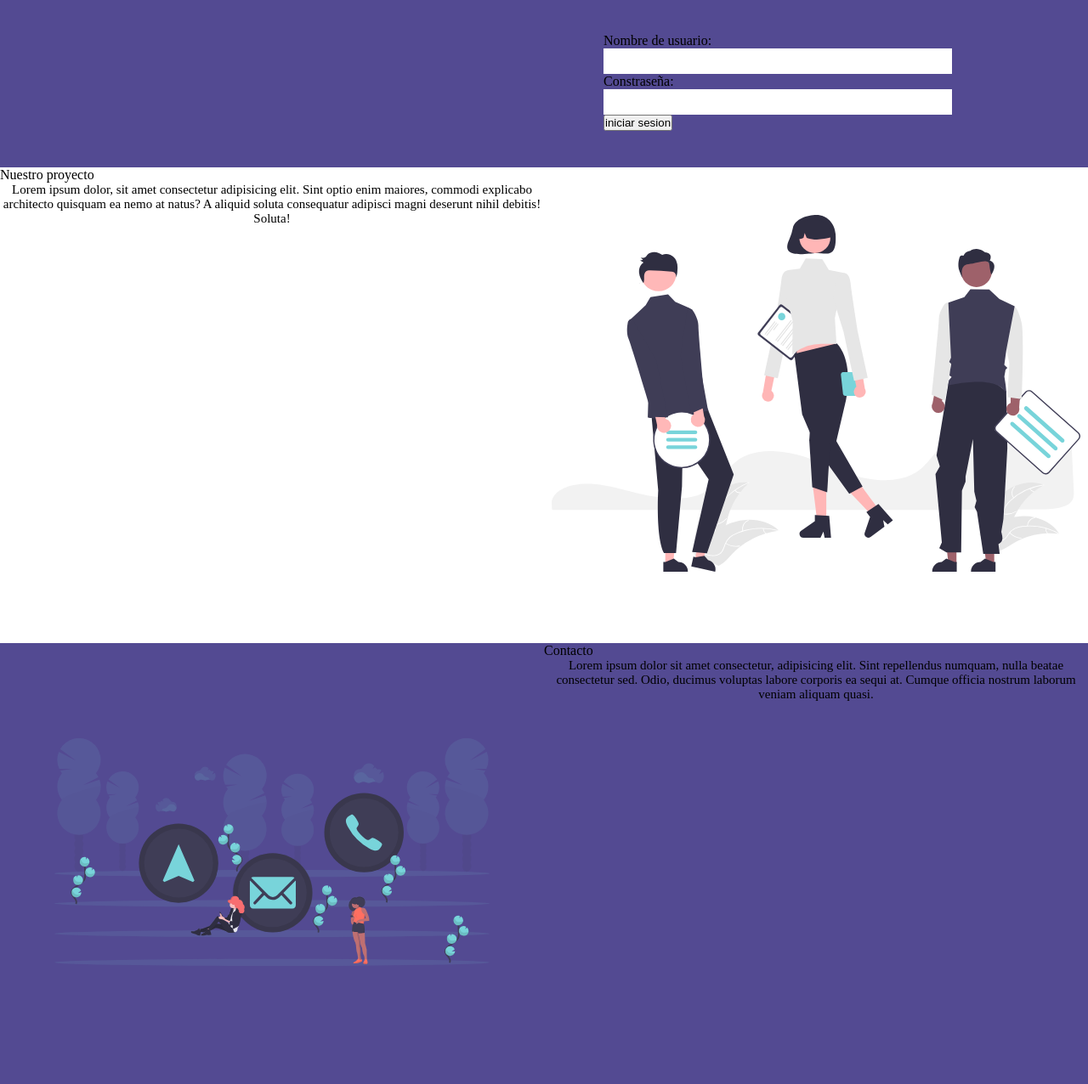
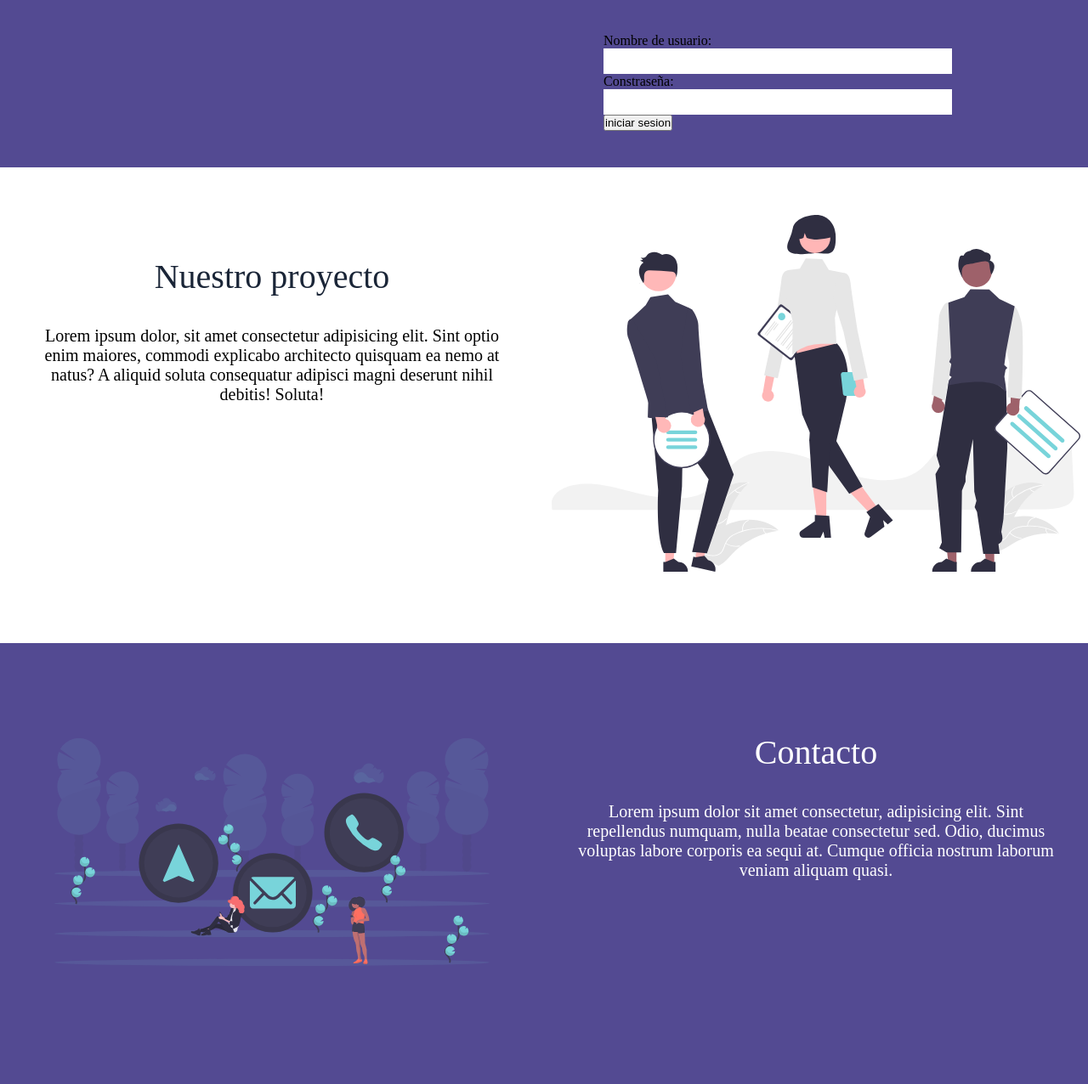
Before and after one commit to Nasher3296/ISolveIt, a PHP site: page / in a window 1280 px wide. Shown: the part 603-1879 px from the top of the page at 85% size. Run offline with PHP 8.4, Linux system fonts and the light colour scheme; some libraries are stand-ins or nearby versions.

Commit message:
Paso css para merge
Paso los cambios que hizo Belén en la otra rama para poder hacer el merge

```diff
--- a/PagInicio/style.css
+++ b/PagInicio/style.css
@@ -4,9 +4,9 @@
   box-sizing: border-box;
   }
 
-  html{
+html{
     scroll-behavior: smooth;
-  }
+}
 
 body{
 background-color:rgb(83, 74, 146);
@@ -234,6 +234,22 @@ border-radius: 20px;
   max-width: 500px;
   min-width: 350px;
   grid-area:form;
+  max-height: 400px;
+}
+.SobreNos_Titulo{
+  text-align: center;
+  color:#1a2537;
+  font-size: 40px;
+  padding-top: 15px;
+  margin: 90px 0px 0px 0px;
+}
+
+.Contacto_Titulo{
+  text-align: center;
+  color:white;
+  font-size: 40px;
+  padding-top: 15px;
+  margin: 90px 0px 0px 0px;
 }
 
 h2
@@ -242,7 +258,16 @@ h2
   color:#1a2537;
   font-size: 30px;
   padding-top: 15px;
+}
 
+.parrafo2{
+  text-align: center;
+  font-size: 20px;
+  margin: 35px;
+}
+
+#p{
+  color:white;
 }
 
 input:focus{
```
